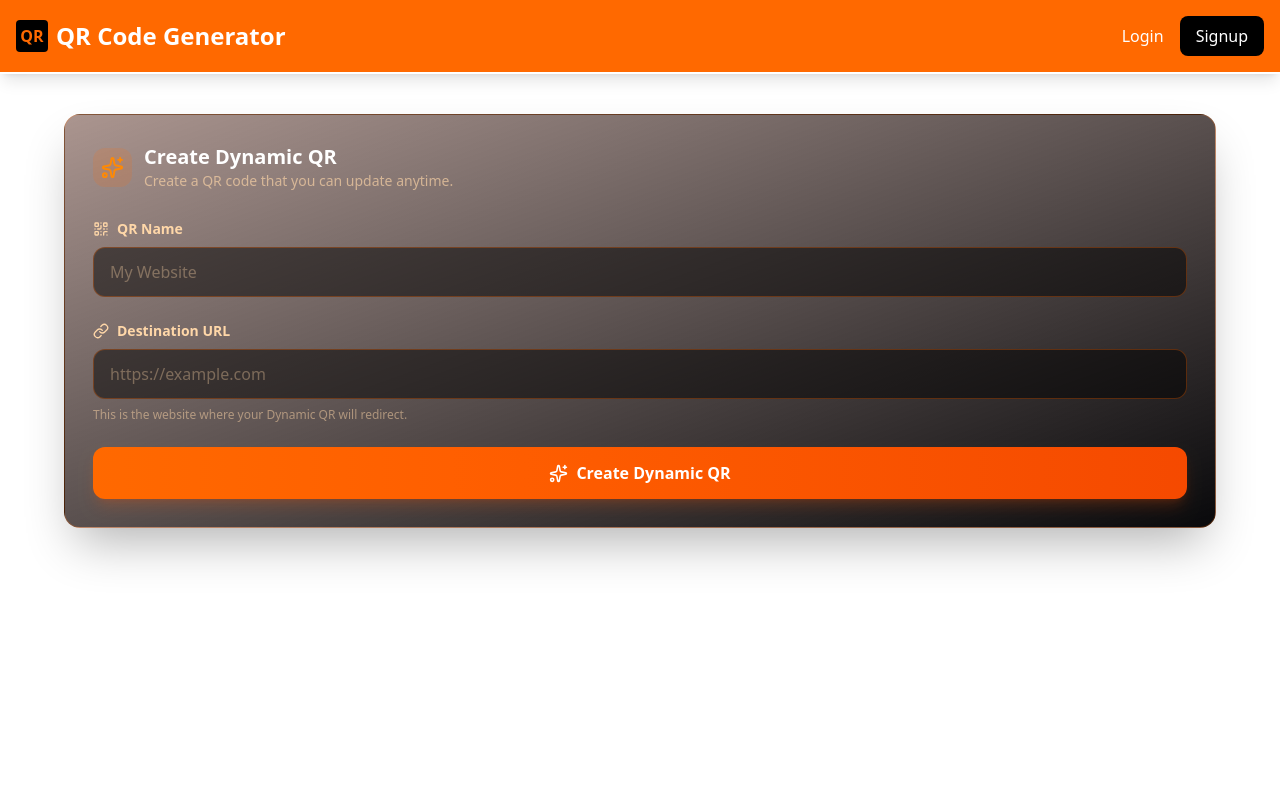
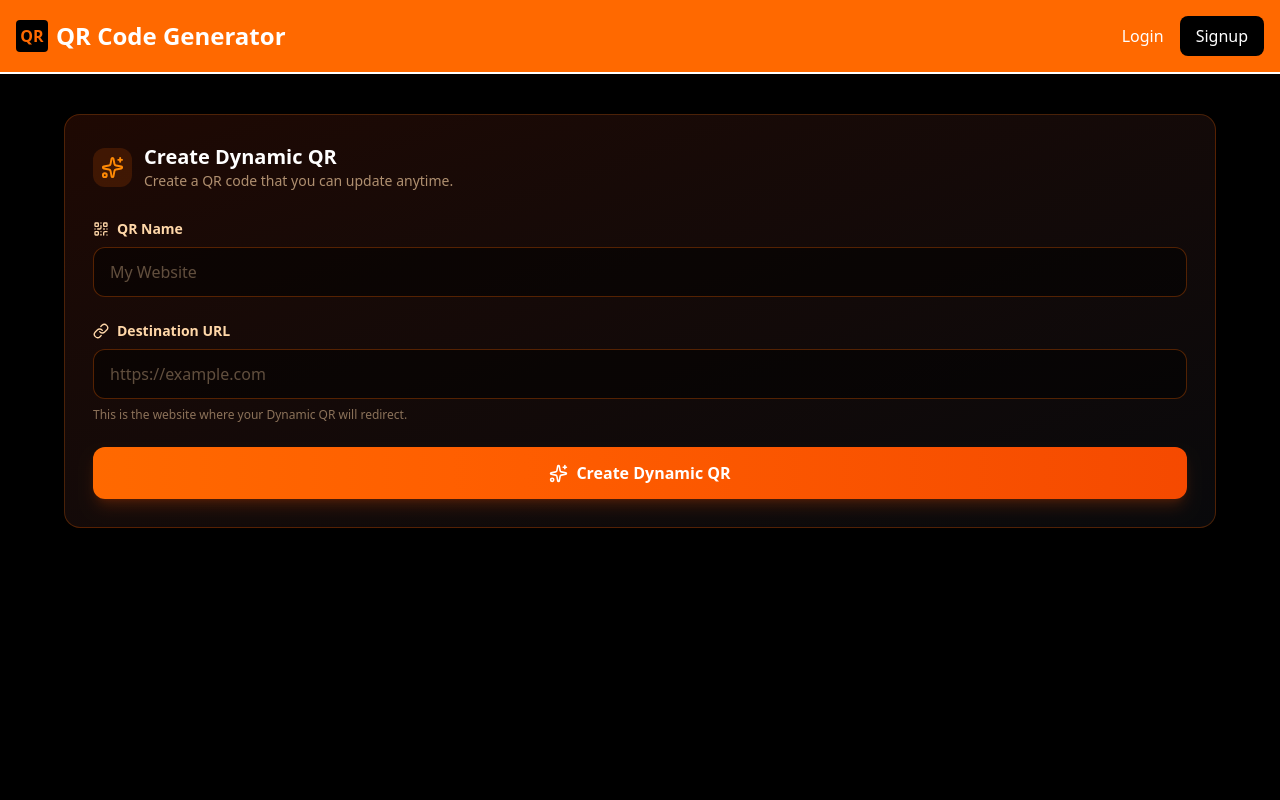
Before and after one commit to jeet-hub/QR-Code, a Next.js app: page /qr-generator in a window 1280 px wide. Shown: the top 800 px of the page. Built offline with nearby package versions, Linux system fonts and the light colour scheme; no server answers.

Commit message:
Fix without auth list preview section

```diff
--- a/src/app/qr-generator/page.jsx
+++ b/src/app/qr-generator/page.jsx
@@ -1,15 +1,23 @@
-import DynamicQR from "../Components/DynamicQR/DynamicQR";
+"use client";
+
+import { useState } from "react";
+import DynamicQRForm from "../Components/DynamicQR/DynamicQRForm";
 
 export default function QRGeneratorPage() {
+  const [createdQR, setCreatedQR] = useState(null);
+
   return (
-    <main className="min-h-screen py-10 px-4">
+    <main className="min-h-screen bg-black px-4 py-10">
+      <div className="mx-auto max-w-6xl">
+        <DynamicQRForm onQRCreated={setCreatedQR} />
 
-      <div className="max-w-6xl mx-auto">
-
-        <DynamicQR />
-
+        {/* QR Result */}
+        {createdQR && (
+          <div className="mt-6">
+            {/* Your existing QR result component can come here */}
+          </div>
+        )}
       </div>
-
     </main>
   );
 }
```
